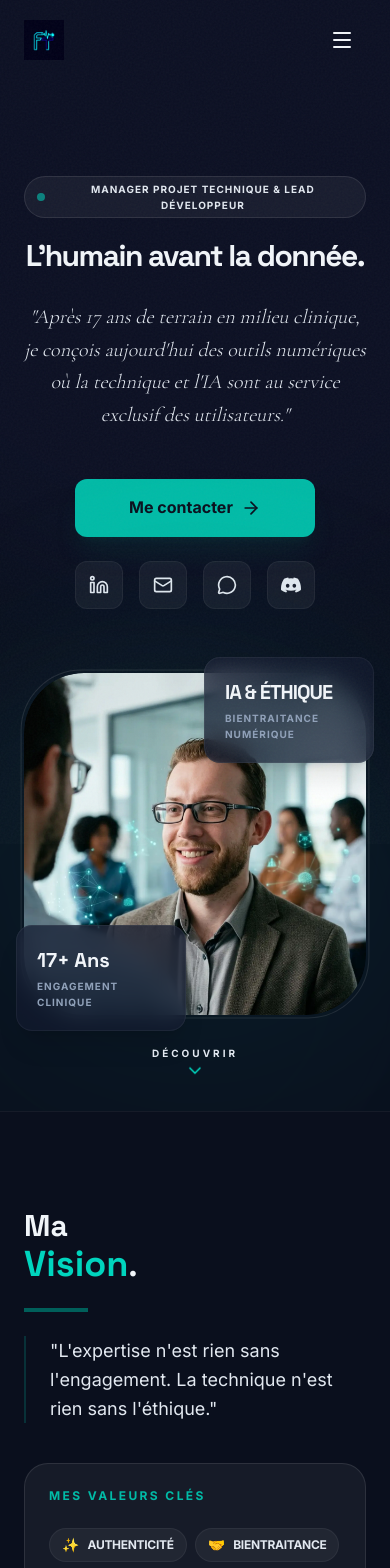
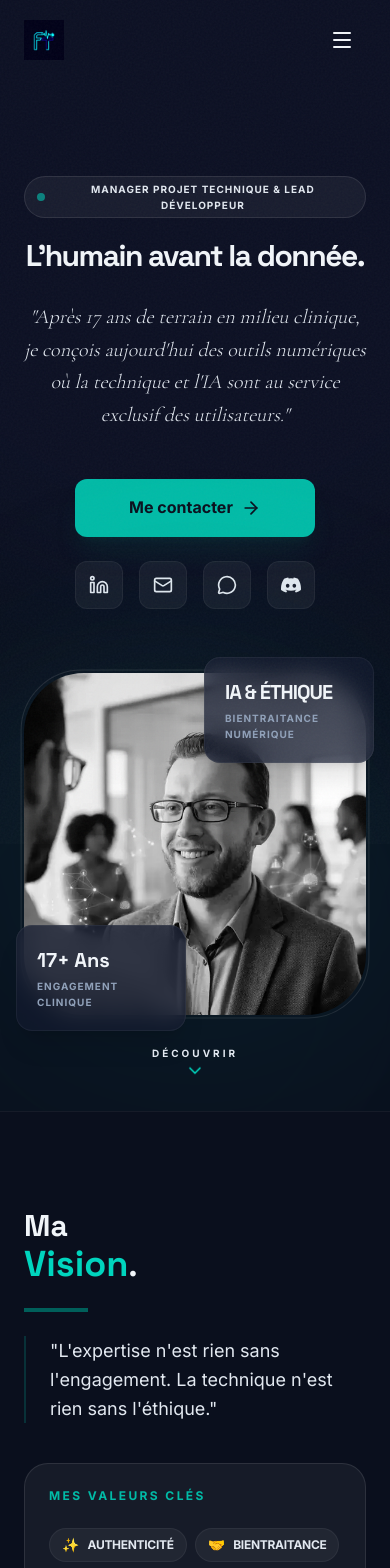
Before and after one commit to ThiessetFabien/portfolio.v3, a React (Vite) app: page / in a window 390 px wide. Shown: the top 1568 px of the page. Built offline with nearby package versions, Linux system fonts and the light colour scheme.

Commit message:
perf: ultra-optimization for PageSpeed 100/100 (hero-mobile.webp, responsive preload, contrast fixes, h3 hierarchy)

```diff
--- a/index.html
+++ b/index.html
@@ -9,7 +9,8 @@
     <link rel="manifest" href="/manifest.json" />
     <meta name="theme-color" content="#0a0f1d" />
     <link rel="apple-touch-icon" href="/logo192.png" />
-    <link rel="preload" as="image" href="/assets/hero.webp" fetchpriority="high" />
+    <link rel="preload" as="image" href="/assets/hero-mobile.webp" media="(max-width: 640px)" fetchpriority="high">
+    <link rel="preload" as="image" href="/assets/hero.webp" media="(min-width: 641px)" fetchpriority="high">
 
     <meta name="description" content="Portfolio de Fabien Thiesset, Manager Projet Technique & Lead Développeur. Expertise en Management de projet, MedTech et solutions éthiques." />
 
--- a/src/components/Contact.tsx
+++ b/src/components/Contact.tsx
@@ -64,12 +64,12 @@ export default function Contact({ mobilityData }: { mobilityData: any }) {
               <div className="grid sm:grid-cols-2 gap-4">
                 <div className="p-6 bg-[#0a0f1d]/50 rounded-2xl border border-white/5 hover:border-teal-400/30 transition-colors group">
                   <HeartPulse className="w-6 h-6 text-teal-400 mb-4 group-hover:scale-110 transition-transform" aria-hidden="true" />
-                  <h4 className="font-bold text-slate-100 text-sm mb-2">Culture Médicale</h4>
+                  <h3 className="font-bold text-slate-100 text-sm mb-2">Culture Médicale</h3>
                   <p className="text-slate-400 text-[11px] leading-relaxed italic">17 ans d'immersion clinique pour des solutions qui ont du sens.</p>
                 </div>
                 <div className="p-6 bg-[#0a0f1d]/50 rounded-2xl border border-white/5 hover:border-teal-400/30 transition-colors group">
                   <BrainCircuit className="w-6 h-6 text-teal-400 mb-4 group-hover:scale-110 transition-transform" aria-hidden="true" />
-                  <h4 className="font-bold text-slate-100 text-sm mb-2">Expertise Tech</h4>
+                  <h3 className="font-bold text-slate-100 text-sm mb-2">Expertise Tech</h3>
                   <p className="text-slate-400 text-[11px] leading-relaxed italic">Une rigueur de développement au service de la performance data.</p>
                 </div>
               </div>
@@ -82,7 +82,7 @@ export default function Contact({ mobilityData }: { mobilityData: any }) {
                       <MapPin className="w-5 h-5 text-teal-400" aria-hidden="true" />
                     </div>
                     <div>
-                      <h4 className="font-bold text-slate-100 text-sm">Ancrage & Mobilité</h4>
+                      <h3 className="font-bold text-slate-100 text-sm">Ancrage & Mobilité</h3>
                       <p className="text-teal-400 text-[10px] font-black uppercase tracking-widest">Hauts-de-France</p>
                     </div>
                   </div>
@@ -123,7 +123,7 @@ export default function Contact({ mobilityData }: { mobilityData: any }) {
                   <div className="w-20 h-20 bg-teal-500 text-[#0a0f1d] rounded-full flex items-center justify-center mx-auto mb-8 shadow-[0_0_40px_rgba(45,212,191,0.4)]">
                     <HeartPulse className="w-10 h-10" />
                   </div>
-                  <h3 className="text-3xl font-bold text-slate-100 mb-4">Message reçu !</h3>
+                  <h2 className="text-3xl font-bold text-slate-100 mb-4">Message reçu !</h2>
                   <p className="text-slate-300 text-lg">Merci. Je traiterai votre demande sous 24h avec la plus grande attention.</p>
                   <button onClick={() => setStatus('idle')} className="mt-10 text-teal-400 font-bold hover:text-white transition-colors flex items-center justify-center mx-auto space-x-2">
                     <ArrowRight className="w-4 h-4 rotate-180" />
--- a/src/components/Hero.tsx
+++ b/src/components/Hero.tsx
@@ -90,14 +90,17 @@ export default function Hero({ data }: { data: any }) {
             <div className="relative aspect-square max-w-[500px] mx-auto">
               <div className="absolute inset-0 border border-white/10 rounded-[60px] scale-[1.02]" aria-hidden="true" />
               <div className="absolute inset-0 overflow-hidden rounded-[60px]">
-                <img
-                  src="/assets/hero.webp"
-                  alt="Portrait de Fabien Thiesset, souriant et à l'écoute dans un environnement d'innovation éthique"
-                  className="w-full h-full object-cover rounded-[60px]"
-                  width={500}
-                  height={500}
-                  fetchpriority="high"
-                />
+                <picture>
+                  <source srcSet="/assets/hero-mobile.webp" media="(max-width: 640px)" />
+                  <img
+                    src="/assets/hero.webp"
+                    alt="Portrait de Fabien Thiesset, Expert MedTech & Data"
+                    className="w-full h-full object-cover grayscale group-hover:grayscale-0 transition-all duration-700 scale-105 group-hover:scale-100"
+                    fetchpriority="high"
+                    decoding="sync"
+                    loading="eager"
+                  />
+                </picture>
               </div>
             </div>
 
--- a/src/components/Story.tsx
+++ b/src/components/Story.tsx
@@ -33,7 +33,7 @@ export default function Story({ data }: { data: any }) {
           {data.manifesto.map((item: any, i: number) => (
             <div key={item.id} className="group p-8 rounded-3xl bg-[#131b2f]/40 border border-white/5 hover:border-teal-500/20 transition-all duration-500 flex flex-col">
               <div className="flex items-center justify-between mb-6">
-                <span className="text-4xl font-display font-bold text-teal-900/40 group-hover:text-teal-400/20 transition-colors">
+                <span className="text-4xl font-display font-bold text-teal-700 transition-colors group-hover:text-teal-400/40">
                   {item.id}
                 </span>
                 <div className="w-8 h-px bg-white/10" />
```
Also changed, not shown: public/assets/hero-mobile.webp (added), 7 other files (tests, documents, lock files or other folders).
